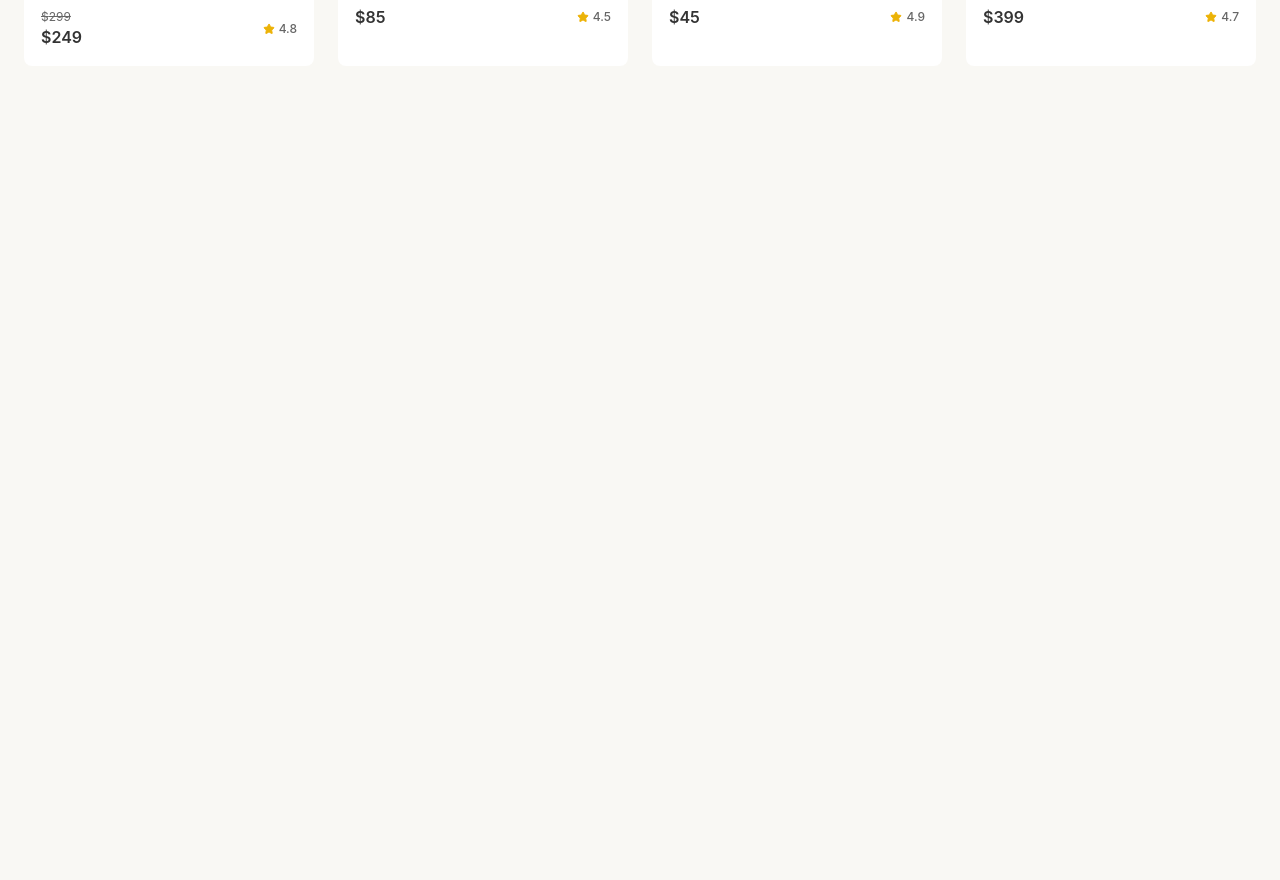
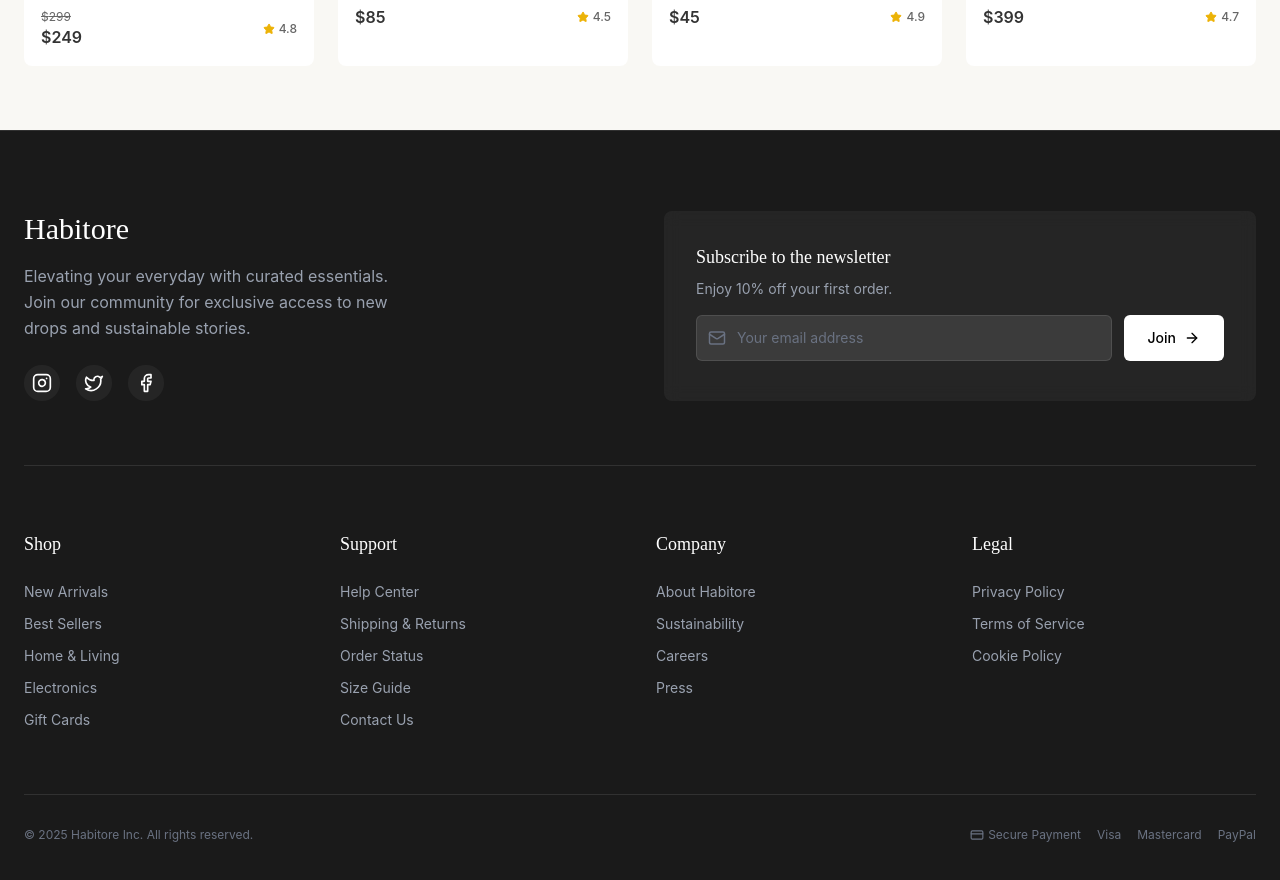
Before and after one commit to PraveenDKatti/habitore, a React app: page /product/1 in a window 1280 px wide. Shown: the part 2128-3008 px from the top of the page. Before the commit the page ends 2338 px from the top, so only its background shows below. Built offline with nearby package versions, Linux system fonts and the light colour scheme; the HTML template or start-up script is replaced by a standard one.

Commit message:
created footer component and updated app.jsx

```diff
--- a/package.json
+++ b/package.json
@@ -15,6 +15,7 @@
     "lucide-react": "^0.555.0",
     "react": "^19.2.0",
     "react-dom": "^19.2.0",
+    "react-router-dom": "^7.10.1",
     "tailwindcss": "^4.1.17"
   },
   "devDependencies": {
--- a/src/App.jsx
+++ b/src/App.jsx
@@ -3,25 +3,24 @@ import Navbar from './components/Navbar';
 import Hero from './components/Hero';
 import CategoryGrid from './components/CategoryGrid';
 import FeaturedSection from './components/FeaturedSection';
+import Footer from './components/Footer'; // Import Footer
 
 function App() {
   return (
     <div className="min-h-screen flex flex-col bg-background">
       <Navbar />
 
-      <main>
+      <main className="flex-1">
         <Hero />
         <CategoryGrid />
 
-        {/* Pass props to reuse this section later for different categories */}
         <FeaturedSection
           title="Trending This Week"
           subtitle="Top picks across fashion, tech, and living."
         />
+      </main>
 
-        {/* Spacer for visual breathing room before footer */}
-        <div className="h-20"></div>
-      </main>
+      <Footer />
     </div>
   );
 }
--- /dev/null
+++ b/src/components/Footer.jsx
@@ -0,0 +1,112 @@
+/**
+ * Footer.jsx
+ * * The closing section of the application.
+ * * Features: Newsletter capture, quick links, and social trust signals.
+ * * Design: High contrast (Dark background) for a premium look.
+ */
+
+import React from 'react';
+import { Facebook, Instagram, Twitter, Mail, ArrowRight, CreditCard } from 'lucide-react';
+
+const Footer = () => {
+  return (
+    <footer className="bg-[#1A1A1A] text-white pt-20 pb-10 border-t border-white/10">
+      <div className="max-w-[1400px] mx-auto px-6">
+
+        {/* --- Top Section: Newsletter & Brand --- */}
+        <div className="grid grid-cols-1 md:grid-cols-2 gap-12 mb-16 border-b border-white/10 pb-16">
+          <div>
+            <h3 className="text-3xl font-serif mb-4">Habitore</h3>
+            <p className="text-gray-400 max-w-sm mb-6 leading-relaxed">
+              Elevating your everyday with curated essentials.
+              Join our community for exclusive access to new drops and sustainable stories.
+            </p>
+            <div className="flex gap-4">
+              <a href="#" className="p-2 bg-white/5 rounded-full hover:bg-white/10 transition-colors"><Instagram size={20} /></a>
+              <a href="#" className="p-2 bg-white/5 rounded-full hover:bg-white/10 transition-colors"><Twitter size={20} /></a>
+              <a href="#" className="p-2 bg-white/5 rounded-full hover:bg-white/10 transition-colors"><Facebook size={20} /></a>
+            </div>
+          </div>
+
+          {/* Newsletter Form */}
+          <div className="bg-white/5 p-8 rounded-lg backdrop-blur-sm">
+            <h4 className="text-lg font-medium mb-2">Subscribe to the newsletter</h4>
+            <p className="text-sm text-gray-400 mb-4">Enjoy 10% off your first order.</p>
+            <form className="flex flex-col sm:flex-row gap-3">
+              <div className="relative flex-1">
+                <Mail className="absolute left-3 top-1/2 -translate-y-1/2 text-gray-500" size={18} />
+                <input
+                  type="email"
+                  placeholder="Your email address"
+                  className="w-full pl-10 pr-4 py-3 bg-white/10 border border-white/10 rounded-md focus:outline-none focus:border-accent text-sm text-white placeholder:text-gray-500 transition-colors"
+                />
+              </div>
+              <button type="button" className="px-6 py-3 bg-white text-black font-medium text-sm rounded-md hover:bg-gray-200 transition-colors flex items-center justify-center gap-2">
+                Join <ArrowRight size={16} />
+              </button>
+            </form>
+          </div>
+        </div>
+
+        {/* --- Middle Section: Links --- */}
+        <div className="grid grid-cols-2 md:grid-cols-4 gap-8 mb-16">
+          <div>
+            <h4 className="font-serif text-lg mb-6">Shop</h4>
+            <ul className="space-y-3 text-sm text-gray-400">
+              <li><a href="#" className="hover:text-white transition-colors">New Arrivals</a></li>
+              <li><a href="#" className="hover:text-white transition-colors">Best Sellers</a></li>
+              <li><a href="#" className="hover:text-white transition-colors">Home & Living</a></li>
+              <li><a href="#" className="hover:text-white transition-colors">Electronics</a></li>
+              <li><a href="#" className="hover:text-white transition-colors">Gift Cards</a></li>
+            </ul>
+          </div>
+
+          <div>
+            <h4 className="font-serif text-lg mb-6">Support</h4>
+            <ul className="space-y-3 text-sm text-gray-400">
+              <li><a href="#" className="hover:text-white transition-colors">Help Center</a></li>
+              <li><a href="#" className="hover:text-white transition-colors">Shipping & Returns</a></li>
+              <li><a href="#" className="hover:text-white transition-colors">Order Status</a></li>
+              <li><a href="#" className="hover:text-white transition-colors">Size Guide</a></li>
+              <li><a href="#" className="hover:text-white transition-colors">Contact Us</a></li>
+            </ul>
+          </div>
+
+          <div>
+            <h4 className="font-serif text-lg mb-6">Company</h4>
+            <ul className="space-y-3 text-sm text-gray-400">
+              <li><a href="#" className="hover:text-white transition-colors">About Habitore</a></li>
+              <li><a href="#" className="hover:text-white transition-colors">Sustainability</a></li>
+              <li><a href="#" className="hover:text-white transition-colors">Careers</a></li>
+              <li><a href="#" className="hover:text-white transition-colors">Press</a></li>
+            </ul>
+          </div>
+
+          <div>
+            <h4 className="font-serif text-lg mb-6">Legal</h4>
+            <ul className="space-y-3 text-sm text-gray-400">
+              <li><a href="#" className="hover:text-white transition-colors">Privacy Policy</a></li>
+              <li><a href="#" className="hover:text-white transition-colors">Terms of Service</a></li>
+              <li><a href="#" className="hover:text-white transition-colors">Cookie Policy</a></li>
+            </ul>
+          </div>
+        </div>
+
+        {/* --- Bottom Section: Copyright & Payments --- */}
+        <div className="flex flex-col md:flex-row items-center justify-between pt-8 border-t border-white/10 text-xs text-gray-500">
+          <p>&copy; {new Date().getFullYear()} Habitore Inc. All rights reserved.</p>
+
+          <div className="flex items-center gap-4 mt-4 md:mt-0">
+            {/* Simple text or icons for payment methods */}
+            <span className="flex items-center gap-1"><CreditCard size={14}/> Secure Payment</span>
+            <span>Visa</span>
+            <span>Mastercard</span>
+            <span>PayPal</span>
+          </div>
+        </div>
+      </div>
+    </footer>
+  );
+};
+
+export default Footer;
```
Also changed, not shown: 1 other file (tests, documents, lock files or other folders).
